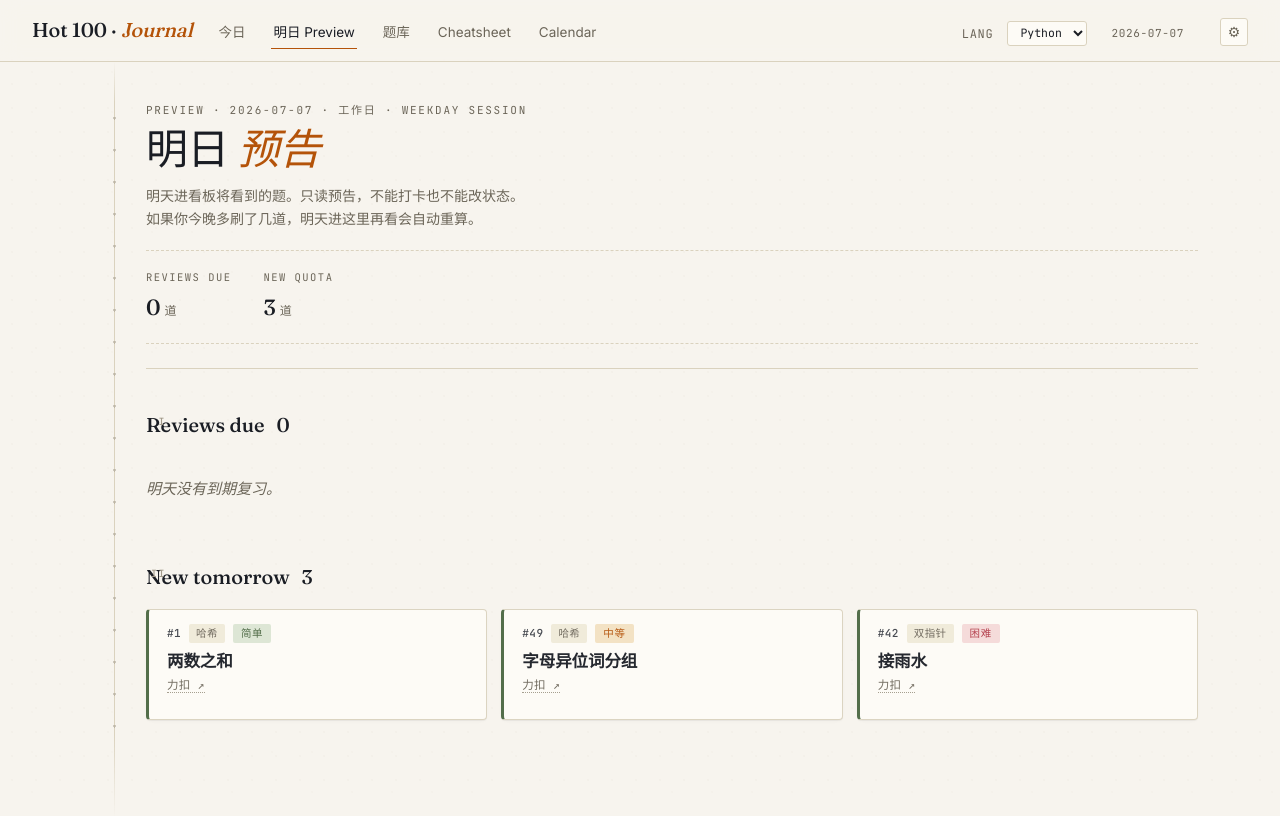
After one commit to jadehare818/leetcode-hot100, a Flask app: page /preview in a window 1280 px wide. The commit adds this page. Run offline with Flask 3, Linux system fonts and the light colour scheme.

Commit message:
feat: 明日 Preview tab — read-only forecast of tomorrow
New /preview route + tab in topnav shows what tomorrow will look like:
- Reviews due: entries with next_review <= tomorrow that were not done today
- New tomorrow: balanced-picked new problems (quota by weekday/weekend)
- Cards are read-only: no solve/review buttons, no editor toggles

build_preview(target_date) is a lightweight sibling of build_dashboard
so scheduling logic stays in sync.

```diff
--- a/app.py
+++ b/app.py
@@ -467,6 +467,60 @@ def build_dashboard() -> dict:
     }
 
 
+def build_preview(target: date) -> dict:
+    """预测某一天（通常是明天）打开看板会看到什么。
+
+    只读快照：模拟 target 那天进看板时 build_dashboard 会算出的数据。
+    - 复习列表 = 那天到期或已过期（next_review <= target），且不在"今天已做"里
+    - 新题列表 = 从当前 todo 池里按难度均衡取 quota 道（quota 按 target 是工作日/周末算）
+    """
+    problems = load_problems()
+    prog = load_progress()
+    by_id = {p["id"]: p for p in problems}
+    target_str = target.isoformat()
+    overdue_days = load_config().get("overdue_alert_days", 3)
+
+    # 复习到期（假设 today 到 target 之间用户没做题；如果做了会自动从 todo 池里减）
+    due_review = []
+    for pid_str, entry in prog.items():
+        if entry.get("status") in (STATUS_ARCHIVED, STATUS_TODO):
+            continue
+        nr = entry.get("next_review", "")
+        if not nr or nr > target_str:
+            continue
+        pid = int(pid_str)
+        item = {
+            **by_id.get(pid, {"id": pid, "title": "?", "difficulty": "?", "slug": ""}),
+            "status": entry["status"],
+            "next_review": nr,
+            "review_stage": entry.get("review_stage", 0),
+            "note": entry.get("note", ""),
+        }
+        try:
+            days_overdue = (target - date.fromisoformat(nr)).days
+            item["is_overdue"] = days_overdue > overdue_days
+        except ValueError:
+            item["is_overdue"] = False
+        due_review.append(item)
+
+    # 新题：quota 按 target 是否周末算
+    dq = load_config().get("daily_quota", {"weekday": 3, "weekend": 6})
+    quota = dq["weekend"] if target.weekday() >= 5 else dq["weekday"]
+
+    todo_pool = [p for p in problems if _get_status(prog, p["id"]) == STATUS_TODO]
+    today_new = _balanced_pick(todo_pool, quota)
+    for p in today_new:
+        p["note"] = prog.get(str(p["id"]), {}).get("note", "")
+
+    return {
+        "date": target_str,
+        "is_weekend": target.weekday() >= 5,
+        "quota": quota,
+        "due_review": due_review,
+        "today_new": today_new,
+    }
+
+
 # ---------- 代码文件 ----------
 
 _SAFE_TITLE_RE = re.compile(r"[\\/:*?\"<>|\s]+")
@@ -630,6 +684,14 @@ def cheatsheet_global_page():
     if CHEATSHEET_PATH.exists():
         md = CHEATSHEET_PATH.read_text(encoding="utf-8")
     return render_template("cheatsheet_global.html", markdown=md)
+
+
+@app.route("/preview")
+def preview_page():
+    """明日 preview：只读展示明天预计要刷/复习的题。"""
+    tomorrow = _today() + timedelta(days=1)
+    d = build_preview(tomorrow)
+    return render_template("preview.html", d=d)
 
 
 @app.route("/calendar")
--- a/static/style.css
+++ b/static/style.css
@@ -1745,3 +1745,12 @@ tr.cs-row:has(.cs-panel:not(.open)):has(.note-panel:not(.open)) { display: none;
 .calendar-split .calendar-month .month-grid {
   min-height: 260px;
 }
+
+/* 只读卡片：视觉上淡一点点，去掉 hover 高亮 */
+.card.readonly {
+  opacity: 0.95;
+}
+.card.readonly:hover {
+  box-shadow: var(--shadow-card);
+  transform: none;
+}
--- a/templates/base.html
+++ b/templates/base.html
@@ -12,6 +12,7 @@
 <nav class="topnav">
   <div class="brand">Hot 100 · <em>Journal</em></div>
   <a href="{{ url_for('dashboard') }}" class="{% if request.endpoint == 'dashboard' %}active{% endif %}">今日</a>
+  <a href="{{ url_for('preview_page') }}" class="{% if request.endpoint == 'preview_page' %}active{% endif %}">明日 Preview</a>
   <a href="{{ url_for('problems_page') }}" class="{% if request.endpoint == 'problems_page' %}active{% endif %}">题库</a>
   <a href="{{ url_for('cheatsheet_page') }}" class="{% if request.endpoint == 'cheatsheet_page' %}active{% endif %}">Cheatsheet</a>
   <a href="{{ url_for('calendar_page') }}" class="{% if request.endpoint == 'calendar_page' %}active{% endif %}">Calendar</a>
--- /dev/null
+++ b/templates/preview.html
@@ -0,0 +1,72 @@
+{% extends "base.html" %}
+{% block title %}明日 Preview · Hot 100{% endblock %}
+{% block content %}
+
+<section class="journal-hero">
+  <div class="kicker">Preview · {{ d.date }} · {% if d.is_weekend %}周末 · Weekend Session{% else %}工作日 · Weekday Session{% endif %}</div>
+  <h1>明日 <em>预告</em></h1>
+  <p class="lede">
+    明天进看板将看到的题。只读预告，不能打卡也不能改状态。<br>
+    如果你今晚多刷了几道，明天进这里再看会自动重算。
+  </p>
+
+  <div class="today-brief">
+    <div class="field">
+      <div class="k">Reviews due</div>
+      <div class="v">{{ d.due_review|length }}<span class="unit">道</span></div>
+    </div>
+    <div class="field">
+      <div class="k">New quota</div>
+      <div class="v">{{ d.quota }}<span class="unit">道</span></div>
+    </div>
+  </div>
+</section>
+
+<h2 data-chapter="I">
+  Reviews due
+  <span class="cat-count">{{ d.due_review|length }}</span>
+</h2>
+{% if d.due_review %}
+<div class="cards">
+  {% for p in d.due_review %}
+  <article class="card due-review readonly {{ 'overdue' if p.is_overdue else '' }}" data-pid="{{ p.id }}">
+    <div class="card-head">
+      <span class="pid">#{{ p.id }}</span>
+      <span class="cat">{{ p.category }}</span>
+      <span class="diff diff-{{ p.difficulty }}">{{ p.difficulty }}</span>
+      {% if p.is_overdue %}<span class="overdue-badge">Overdue</span>{% endif %}
+    </div>
+    <a href="{{ url_for('problem_detail', pid=p.id) }}" class="title">{{ p.title }}</a>
+    <div class="meta">Stage {{ p.review_stage }} · Due {{ p.next_review }} · <a href="https://leetcode.cn/problems/{{ p.slug }}/" target="_blank" rel="noopener">力扣 ↗</a></div>
+    {% if p.note %}<div class="note-preview" title="{{ p.note }}">{{ p.note[:60] }}{% if p.note|length > 60 %}…{% endif %}</div>{% endif %}
+  </article>
+  {% endfor %}
+</div>
+{% else %}
+<p class="empty">明天没有到期复习。</p>
+{% endif %}
+
+<h2 data-chapter="II">
+  New tomorrow
+  <span class="cat-count">{{ d.today_new|length }}</span>
+</h2>
+{% if d.today_new %}
+<div class="cards">
+  {% for p in d.today_new %}
+  <article class="card new readonly" data-pid="{{ p.id }}">
+    <div class="card-head">
+      <span class="pid">#{{ p.id }}</span>
+      <span class="cat">{{ p.category }}</span>
+      <span class="diff diff-{{ p.difficulty }}">{{ p.difficulty }}</span>
+    </div>
+    <a href="{{ url_for('problem_detail', pid=p.id) }}" class="title">{{ p.title }}</a>
+    <div class="meta"><a href="https://leetcode.cn/problems/{{ p.slug }}/" target="_blank" rel="noopener">力扣 ↗</a></div>
+    {% if p.note %}<div class="note-preview" title="{{ p.note }}">{{ p.note[:60] }}{% if p.note|length > 60 %}…{% endif %}</div>{% endif %}
+  </article>
+  {% endfor %}
+</div>
+{% else %}
+<p class="empty">未刷池已空，明天没有新题可推。</p>
+{% endif %}
+
+{% endblock %}
```
Also changed, not shown: 1 other file.
